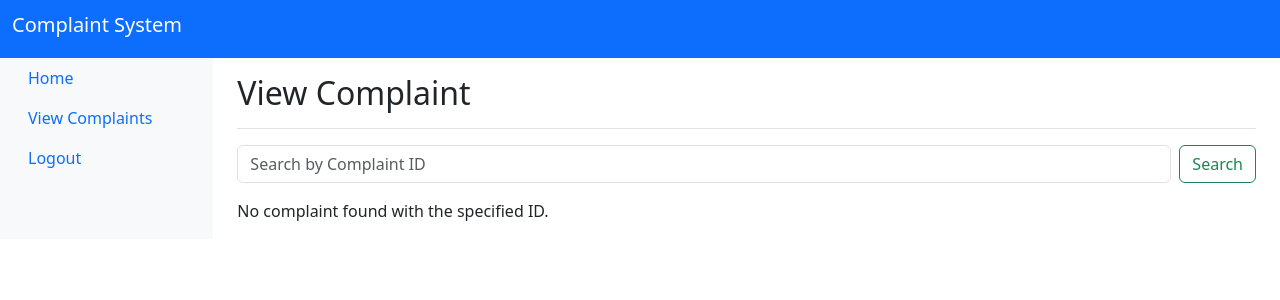
After one commit to Shafain24/dbproject, a PHP site: page /view_complaint.php in a window 1280 px wide. The commit adds this page. Shown: the top 300 px of the page. Run offline with PHP 8.4, Linux system fonts and the light colour scheme; tables that the repository leaves empty or names only in its code hold one stand-in row (values such as "Sample post").

Commit message:
student complain portal done

```diff
--- a/dashboard.php
+++ b/dashboard.php
@@ -57,7 +57,7 @@ $conn->close();
               <a class="nav-link" href="dashboard.php"> Home </a>
             </li>
             <li class="nav-item">
-              <a class="nav-link active" href="#"> View Complaints </a>
+              <a class="nav-link active" href="view_complaint.php"> View Complaints </a>
             </li>
             <li class="nav-item">
               <a class="nav-link " href="logout.php"> Logout </a>
--- /dev/null
+++ b/view_complaint.php
@@ -0,0 +1,107 @@
+<?php
+// Connect to the database (replace these values with your database credentials)
+$servername = "localhost";
+$username = "root";
+$password = "";
+$dbname = "complainProject";
+
+$conn = new mysqli($servername, $username, $password, $dbname);
+
+// Check the connection
+if ($conn->connect_error) {
+    die("Connection failed: " . $conn->connect_error);
+}
+
+// Get the complaint ID from the URL parameter
+$complaintID = isset($_GET['complaintID']) ? $_GET['complaintID'] : '';
+
+// Fetch complaint data from the database based on ID
+$sql = "SELECT * FROM user_complaints WHERE Complaint_ID = '$complaintID'";
+$result = $conn->query($sql);
+
+// Close the database connection
+$conn->close();
+?>
+
+<!DOCTYPE html>
+<html lang="en">
+
+<head>
+    <meta charset="UTF-8" />
+    <meta name="viewport" content="width=device-width, initial-scale=1.0" />
+    <title>View Complaint</title>
+
+    <!-- Bootstrap CSS link -->
+    <link rel="stylesheet" href="https://cdn.jsdelivr.net/npm/bootstrap@5.3.2/dist/css/bootstrap.min.css" integrity="sha384-T3c6CoIi6uLrA9TneNEoa7RxnatzjcDSCmG1MXxSR1GAsXEV/Dwwykc2MPK8M2HN" crossorigin="anonymous" />
+</head>
+
+<body>
+    <!-- Header -->
+    <header class="navbar navbar-expand-lg navbar-light bg-primary">
+        <div class="container-fluid">
+            <h1 class="navbar-brand text-white">Complaint System</h1>
+        </div>
+    </header>
+
+    <!-- Container for main content -->
+    <div class="container-fluid">
+        <div class="row">
+            <!-- Sidebar -->
+            <nav id="sidebar" class="col-md-3 col-lg-2 d-md-block bg-light sidebar">
+                <div class="position-sticky">
+                    <ul class="nav flex-column">
+                        <li class="nav-item">
+                            <a class="nav-link" href="dashboard.php"> Home </a>
+                        </li>
+                        <li class="nav-item">
+                            <a class="nav-link active" href="view_complaint.php"> View Complaints </a>
+                        </li>
+                        <li class="nav-item">
+                            <a class="nav-link" href="logout.php"> Logout </a>
+                        </li>
+                        <!-- Add more sidebar options as needed -->
+                    </ul>
+                </div>
+            </nav>
+
+            <!-- Main content area -->
+            <main class="col-md-9 ms-sm-auto col-lg-10 px-md-4">
+                <div class="d-flex justify-content-between flex-wrap flex-md-nowrap align-items-center pt-3 pb-2 mb-3 border-bottom">
+                    <h1 class="h2">View Complaint</h1>
+                </div>
+
+                <!-- Search bar -->
+                <div class="mb-3">
+                    <form class="d-flex" method="GET">
+                        <input class="form-control me-2" type="search" placeholder="Search by Complaint ID" aria-label="Search" name="complaintID" value="<?php echo $complaintID; ?>" />
+                        <button class="btn btn-outline-success" type="submit">
+                            Search
+                        </button>
+                    </form>
+                </div>
+
+                <!-- Display complaint details -->
+                <?php
+                if ($result->num_rows > 0) {
+                    $complaint = $result->fetch_assoc();
+                    echo '<div class="card">';
+                    echo '<div class="card-body">';
+                    echo '<h4>Complaint ID: ' . $complaint['Complaint_ID'] . '</h4>';
+                    echo '<p>Roll-No: ' . $complaint['Roll_No'] . '</p>';
+                    echo '<p>Status: ' . $complaint['Status'] . '</p>';
+                    echo '</div>';
+                    echo '</div>';
+                    // Display more complaint details as needed
+                } else {
+                    echo '<p>No complaint found with the specified ID.</p>';
+                }
+                ?>
+            </main>
+        </div>
+    </div>
+
+    <!-- Bootstrap JS scripts -->
+    <script src="https://cdn.jsdelivr.net/npm/bootstrap@5.3.2/dist/js/bootstrap.bundle.min.js" integrity="sha384-C6RzsynM9kWDrMNeT87bh95OGNyZPhcTNXj1NW7RuBCsyN/o0jlpcV8Qyq46cDfL" crossorigin="anonymous"></script>
+</body>
+
+</html>
```
